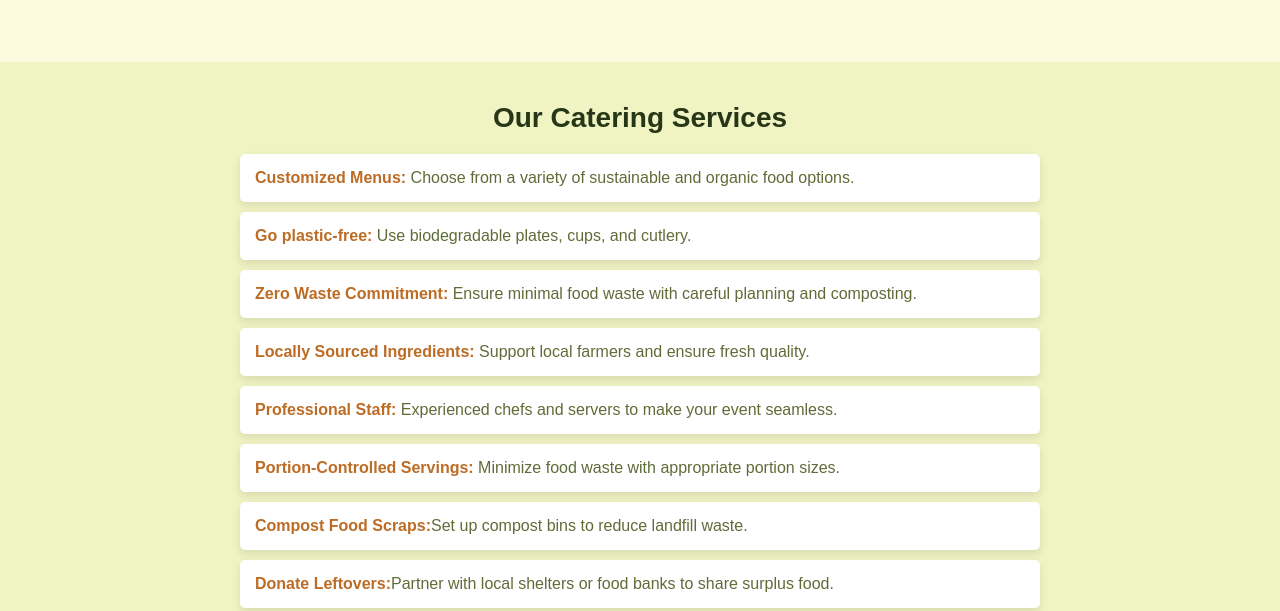
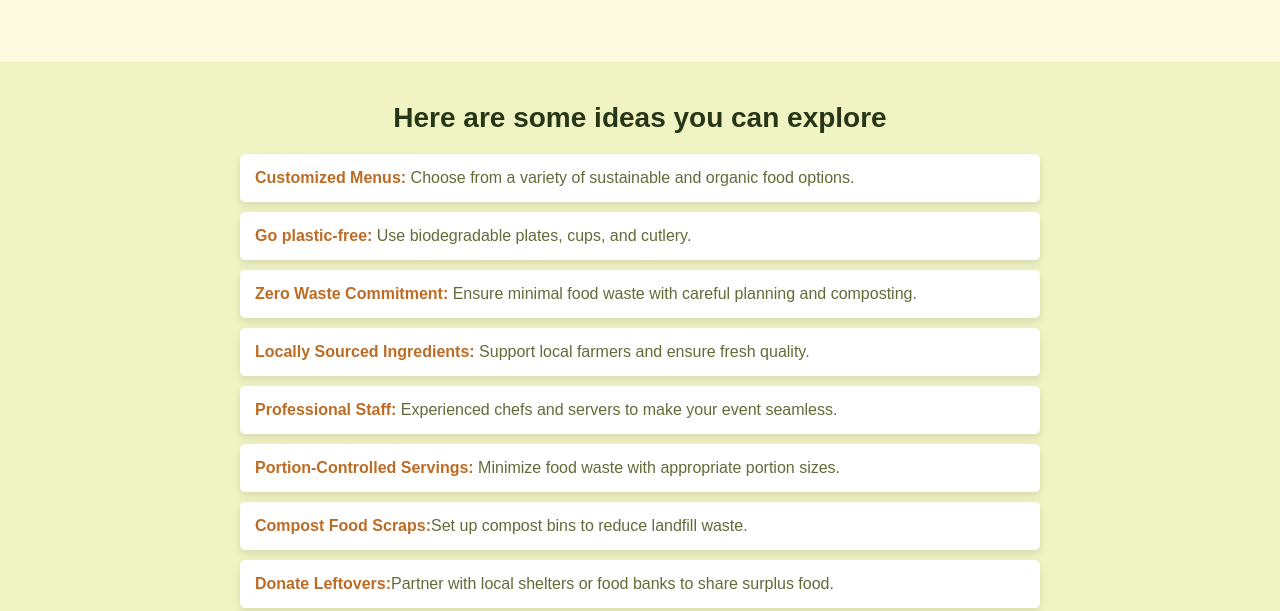
Before and after one commit to Sameera-Naren/ecopick, a plain HTML site: page catering.html in a window 1280 px wide. Shown: the part 450-1061 px from the top of the page. Drawn offline with Linux system fonts and the light colour scheme.

Commit message:
changed text

```diff
--- a/catering.html
+++ b/catering.html
@@ -27,7 +27,7 @@
 
     <!-- Subsection -->
     <section class="decorations-sub">
-        <h2>Our Catering Services</h2>
+        <h2>Here are some ideas you can explore</h2>
         <ul>
             <li><strong>Customized Menus:</strong> Choose from a variety of sustainable and organic food options.</li>
             <li><strong>Go plastic-free:</strong> Use biodegradable plates, cups, and cutlery.</li>
```
